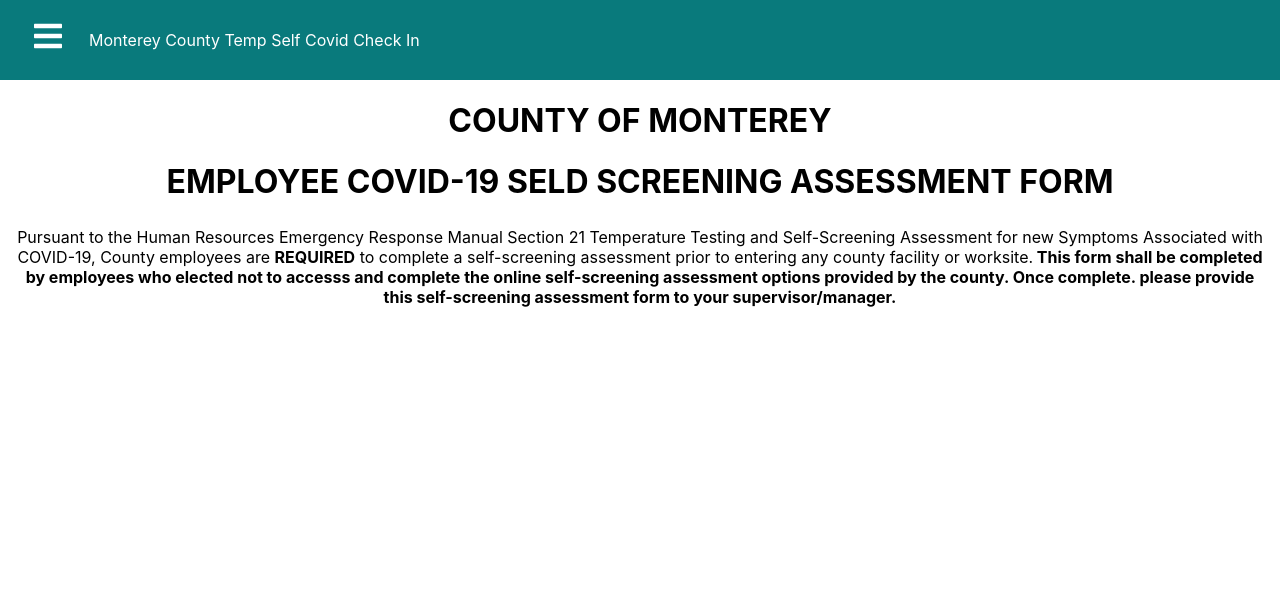
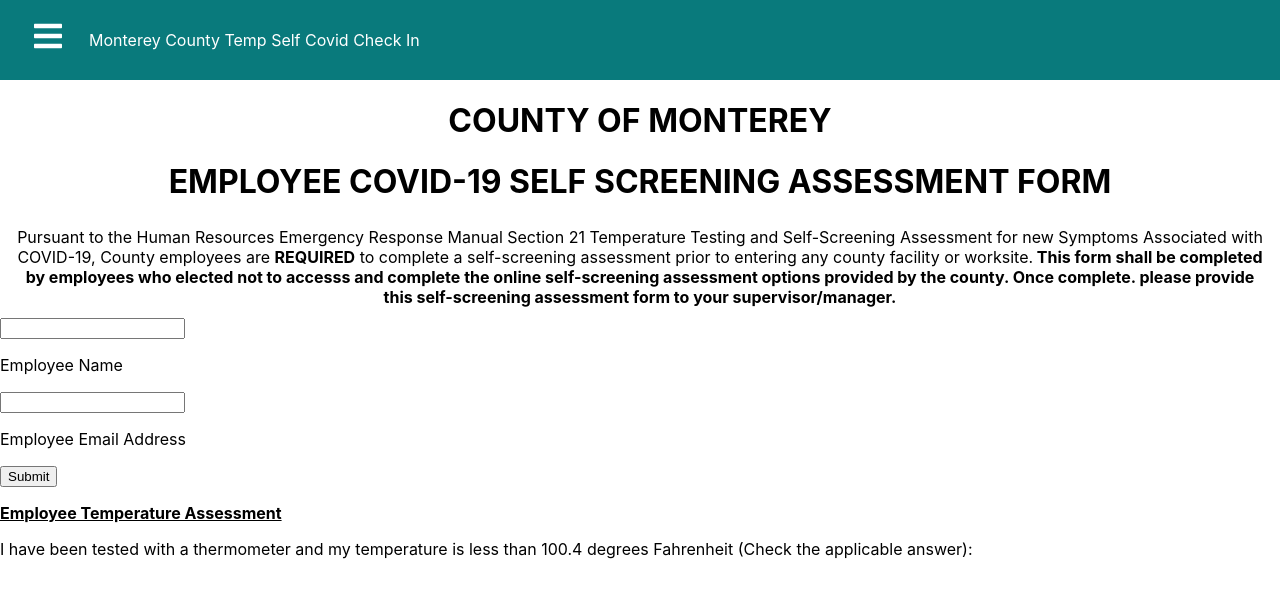
Before and after one commit to christianlMaldonado/tempCovidLogin, a React (Create React App) app in the folder login/: page /SelfCheck in a window 1280 px wide. Shown: the top 598 px of the page. Built offline with nearby package versions, Linux system fonts and the light colour scheme.

Commit message:
adding controlled form components

```diff
--- a/login/src/Components/Navbar.css
+++ b/login/src/Components/Navbar.css
@@ -2,7 +2,7 @@
     background-color: #097a7c;
     height: 80px;
     display: flex;
-    justify-content: start;
+    justify-content: flex-start;
     align-items: center;
   }
 
@@ -31,7 +31,7 @@
 
   .nav-text {
     display: flex;
-    justify-content: start;
+    justify-content: flex-start;
     align-items: center;
     padding: 8px 0px 8px 16px;
     list-style: none;
@@ -63,7 +63,7 @@
     width: 100%;
     height: 80px;
     display: flex;
-    justify-content: start;
+    justify-content: flex-start;
     align-items: center;
   }
 
--- /dev/null
+++ b/login/src/Pages/Form.css
@@ -0,0 +1,4 @@
+.formField {
+    margin: 5%;
+    padding: 5%;
+}
--- /dev/null
+++ b/login/src/Pages/Form.jsx
@@ -0,0 +1,50 @@
+import React from 'react';
+import './Form.css';
+
+class Component extends React.Component {
+  constructor() {
+    super()
+    this.state = {
+      text: 'test',
+      email: ''
+    }
+  }
+
+  handleOnChange = (e) => {
+    this.setState({
+            name: e.target.text,
+            email: e.target.email
+        }
+    )
+  }
+
+  handleOnSubmit = (e) => {
+    e.preventDefault()
+    alert('Text was just submitted: ' + this.state.text)
+    console.log('test')
+    this.setState
+    ({
+        text: 'text',
+        email: 'email'}
+    )
+  }
+
+  render() {
+    return(
+      <div>
+        <form onSubmit={this.handleOnSubmit}>
+          <input  type="text" text={this.state.text} onChange={this.handleOnChange}/>
+          <p> Employee Name </p>
+          <input  type='email' email={this.state.email} onChange={this.handleOnChange}/>
+          <p> Employee Email Address </p>
+        </form>
+
+
+
+        <input type="submit"/>
+
+      </div>
+    )
+  }
+}
+export default Component
--- a/login/src/Pages/Home.jsx
+++ b/login/src/Pages/Home.jsx
@@ -1,10 +1,10 @@
 import React from 'react';
-import style from './Home.css'
+import './Home.css';
 
 function Home() {
   return (
     <div className='home'>
-    <h1> Home </h1>
+    <h1> WELCOME TO THE MONTEREY COUNTY HOMEPAGE </h1>
     </div>
   );
 }
--- a/login/src/Pages/SelfCheck.jsx
+++ b/login/src/Pages/SelfCheck.jsx
@@ -1,11 +1,14 @@
 import React from 'react';
-import style from './SelfCheck.css'
+// import { GiTwinShell } from 'react-icons/gi';
+import './SelfCheck.css';
+import Component from './Form';
 
 function SelfCheck() {
+
   return (
     <div className='selfCheck'>
         <h1 className="selfCheckTitle"> COUNTY OF MONTEREY </h1>
-        <h1 className="selfCheckTitle"> EMPLOYEE COVID-19 SELD SCREENING ASSESSMENT FORM </h1>
+        <h1 className="selfCheckTitle"> EMPLOYEE COVID-19 SELF SCREENING ASSESSMENT FORM </h1>
         <p className="selfCheckoutBody">
             Pursuant to the Human Resources Emergency Response Manual Section 21 Temperature Testing
             and Self-Screening Assessment for new Symptoms Associated with COVID-19, County employees
@@ -15,6 +18,10 @@ function SelfCheck() {
             provide this self-screening assessment form to your supervisor/manager.</b>
         </p>
 
+      <Component/>
+
+      <p> <b> <u> Employee Temperature Assessment </u></b></p>
+      <p> I have been tested with a thermometer and my temperature is less than 100.4 degrees Fahrenheit (Check the applicable answer): </p>
 
 
     </div>
```
